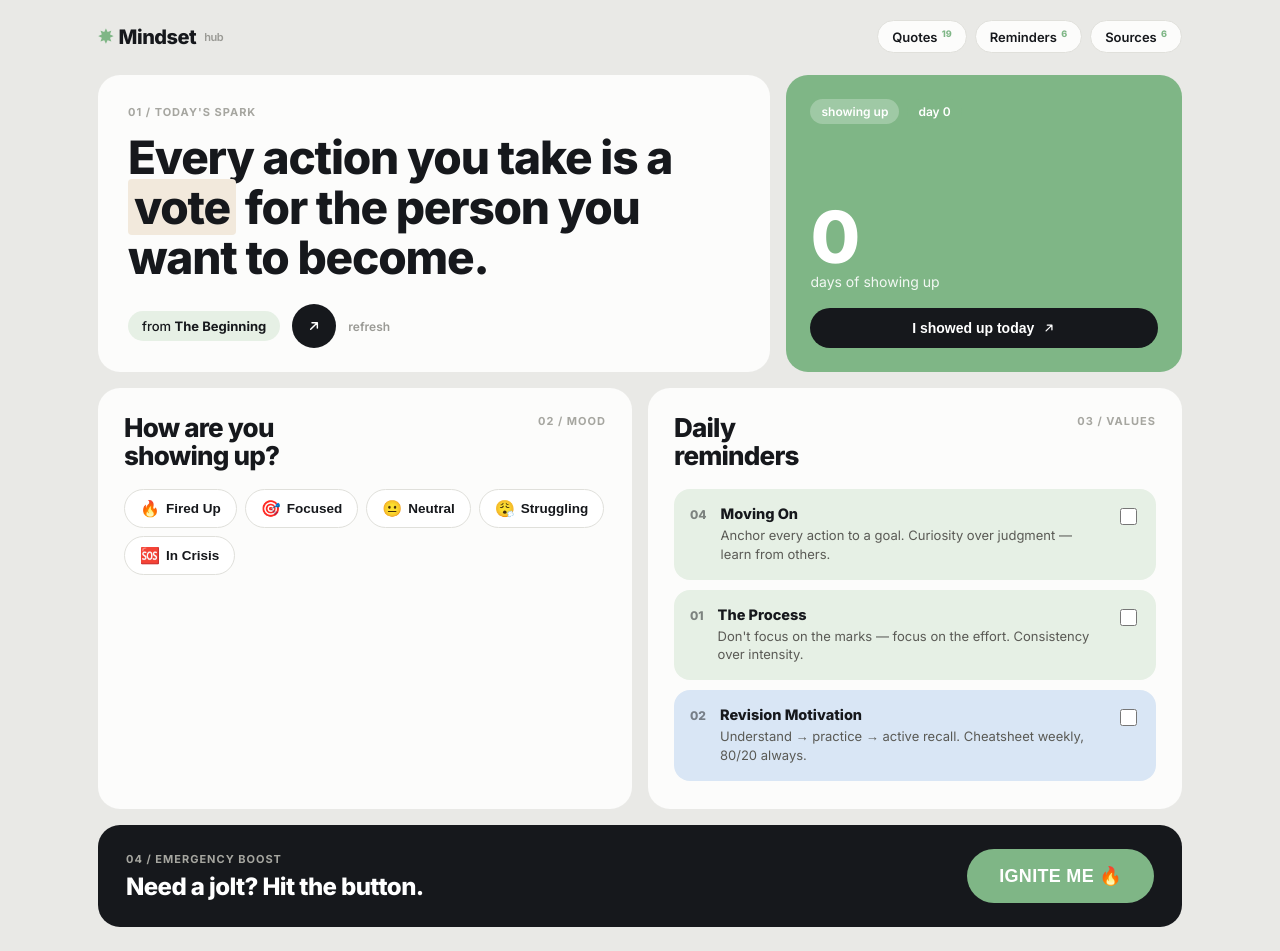
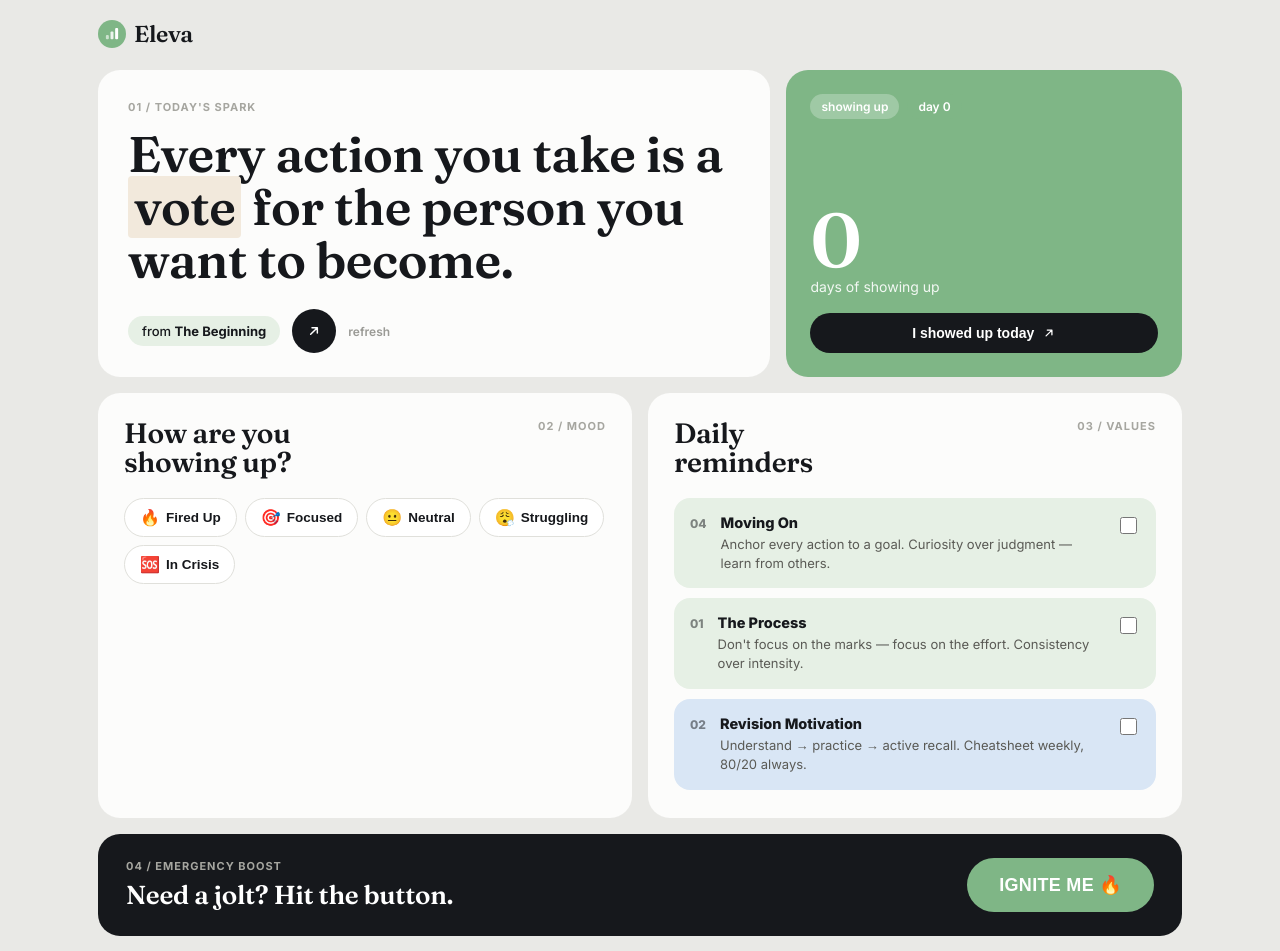
Before and after one commit to poorneshwar2/Eleva, a React (Vite) app: page / in a window 1280 px wide. Shown: the top 951 px of the page. Built offline with nearby package versions, Linux system fonts and the light colour scheme.

Commit message:
Eleva: fonts, logo, cleanup

```diff
--- a/index.html
+++ b/index.html
@@ -3,9 +3,10 @@
   <head>
     <meta charset="UTF-8" />
     <meta name="viewport" content="width=device-width, initial-scale=1.0, viewport-fit=cover" />
-    <title>Mindset Hub</title>
+    <title>Eleva</title>
     <link rel="preconnect" href="https://fonts.googleapis.com" />
-    <link href="https://fonts.googleapis.com/css2?family=Inter:wght@400;500;600;700;800;900&display=swap" rel="stylesheet" />
+    <link rel="preconnect" href="https://fonts.gstatic.com" crossorigin />
+    <link href="https://fonts.googleapis.com/css2?family=Fraunces:opsz,wght@9..144,500;9..144,600;9..144,700&family=Inter:wght@400;500;600;700;800&display=swap" rel="stylesheet" />
     <style>
       html, body, #root { margin: 0; padding: 0; background: #E9E9E6; }
     </style>
--- a/src/MindsetHub.jsx
+++ b/src/MindsetHub.jsx
@@ -1,7 +1,7 @@
 import { useState, useEffect } from "react";
 
 // ============================================================
-// MINDSET HUB — Personal Motivation Hub  (Editorial / light theme)
+// ELEVA — Personal Motivation Hub  (Editorial / light theme)
 // Visual language inspired by Creative Leaders Circle + Cereen:
 //   off-white canvas, sage accent, oversized headlines, pill chips
 //   with superscript counts, card-on-card layout, circular arrow
@@ -25,6 +25,10 @@ const CREAM = "#F2E9DC";
 const INK = "#16181C";
 const CANVAS = "#E9E9E6";
 const CARD = "#FCFCFB";
+
+// Type: Fraunces (display serif) for headlines, Inter for body/UI
+const DISPLAY = "'Fraunces', Georgia, serif";
+const BODY = "'Inter', system-ui, sans-serif";
 
 const SOURCES = [
   "Revision Motivation", "Me, Myself I", "The Process",
@@ -132,6 +136,18 @@ function Arrow({ size = 16, color = INK }) {
   );
 }
 
+// Eleva mark — Concept 3: rising bars inside a circle ("pulse")
+function ElevaMark({ size = 28 }) {
+  return (
+    <svg width={size} height={size} viewBox="0 0 32 32" fill="none" aria-hidden="true">
+      <circle cx="16" cy="16" r="16" fill={SAGE} />
+      <rect x="9" y="17" width="3.4" height="5" rx="1.2" fill="#fff" opacity="0.6" />
+      <rect x="14.3" y="13" width="3.4" height="9" rx="1.2" fill="#fff" opacity="0.85" />
+      <rect x="19.6" y="9" width="3.4" height="13" rx="1.2" fill="#fff" />
+    </svg>
+  );
+}
+
 function pickFrom(arr, exclude) {
   if (arr.length === 1) return arr[0];
   let v;
@@ -191,14 +207,9 @@ export default function MindsetHub() {
     <div style={S.root}>
       <style>{CSS}</style>
 
-      {/* NAV BAR — pill chips with superscript counts */}
+      {/* NAV BAR — Eleva mark (Concept 3: bars in a circle) */}
       <div style={S.nav}>
-        <div style={S.brand}><span style={S.brandMark}>✸</span> Mindset <span style={S.brandSub}>hub</span></div>
-        <div style={S.navChips}>
-          <span style={S.chip}>Quotes <sup style={S.sup}>{QUOTES.length}</sup></span>
-          <span style={S.chip}>Reminders <sup style={S.sup}>{REMINDERS.length}</sup></span>
-          <span style={S.chip}>Sources <sup style={S.sup}>{SOURCES.length}</sup></span>
-        </div>
+        <div style={S.brand}><ElevaMark /> Eleva</div>
       </div>
 
       {/* HERO — oversized editorial headline + spark card */}
@@ -301,10 +312,6 @@ export default function MindsetHub() {
         </div>
       )}
 
-      <div style={S.footer}>
-        Seeded strictly from your "2026 and Beyond" folder:&nbsp;
-        {SOURCES.map((s, i) => <span key={s} style={S.footChip}>{s}</span>)}
-      </div>
     </div>
   );
 }
@@ -328,10 +335,10 @@ sup { font-size: 9px; }
 `;
 
 const S = {
-  root: { background: CANVAS, minHeight: "100vh", color: INK, fontFamily: "'Inter', system-ui, sans-serif", padding: "20px 18px 36px", maxWidth: 1120, margin: "0 auto" },
+  root: { background: CANVAS, minHeight: "100vh", color: INK, fontFamily: BODY, padding: "20px 18px 36px", maxWidth: 1120, margin: "0 auto" },
 
   nav: { display: "flex", alignItems: "center", justifyContent: "space-between", marginBottom: 22, flexWrap: "wrap", gap: 12 },
-  brand: { fontWeight: 800, fontSize: 20, letterSpacing: -0.5, display: "flex", alignItems: "center", gap: 6 },
+  brand: { fontFamily: DISPLAY, fontWeight: 600, fontSize: 23, letterSpacing: -0.3, display: "flex", alignItems: "center", gap: 8 },
   brandMark: { color: SAGE, fontSize: 18 },
   brandSub: { fontSize: 11, color: "#9a9a95", fontWeight: 600, marginLeft: 2 },
   navChips: { display: "flex", gap: 8, flexWrap: "wrap" },
@@ -341,7 +348,7 @@ const S = {
   hero: { display: "grid", gridTemplateColumns: "1.7fr 1fr", gap: 16, marginBottom: 16 },
   heroLeft: { background: CARD, borderRadius: 22, padding: "30px 30px 24px" },
   tagTiny: { fontSize: 11, letterSpacing: 1, textTransform: "uppercase", color: "#a6a6a0", fontWeight: 700 },
-  headline: { fontSize: "clamp(28px, 4.2vw, 46px)", lineHeight: 1.08, fontWeight: 800, letterSpacing: -1.2, margin: "14px 0 22px" },
+  headline: { fontFamily: DISPLAY, fontSize: "clamp(30px, 4.4vw, 50px)", lineHeight: 1.06, fontWeight: 600, letterSpacing: -0.5, margin: "14px 0 22px" },
   mark: { background: CREAM, padding: "0 6px", borderRadius: 4, boxDecorationBreak: "clone", WebkitBoxDecorationBreak: "clone" },
   heroFootRow: { display: "flex", alignItems: "center", gap: 12 },
   sourceChip: { background: SAGE_SOFT, borderRadius: 999, padding: "7px 14px", fontSize: 13, fontWeight: 500 },
@@ -351,14 +358,14 @@ const S = {
   heroCard: { background: SAGE, color: "#fff", borderRadius: 22, padding: 24, display: "flex", flexDirection: "column" },
   heroCardTop: { display: "flex", gap: 8, marginBottom: "auto" },
   miniChip: { background: "rgba(255,255,255,.25)", borderRadius: 999, padding: "5px 11px", fontSize: 12, fontWeight: 600 },
-  heroCardBig: { fontSize: 72, fontWeight: 800, lineHeight: 1, marginTop: 18 },
+  heroCardBig: { fontFamily: DISPLAY, fontSize: 76, fontWeight: 600, lineHeight: 1, marginTop: 18 },
   heroCardLabel: { fontSize: 14, opacity: 0.9, marginBottom: 18 },
   pillBtn: { border: "none", borderRadius: 999, padding: "12px 18px", fontSize: 14, fontWeight: 700, cursor: "pointer", display: "flex", alignItems: "center", justifyContent: "center", gap: 8 },
 
   grid: { display: "grid", gridTemplateColumns: "1fr 1fr", gap: 16, marginBottom: 16 },
   panel: { background: CARD, borderRadius: 22, padding: "26px 26px 28px" },
   panelHead: { display: "flex", justifyContent: "space-between", alignItems: "flex-start", marginBottom: 20 },
-  panelTitle: { fontSize: 26, fontWeight: 800, letterSpacing: -0.8, lineHeight: 1.05, margin: 0 },
+  panelTitle: { fontFamily: DISPLAY, fontSize: 28, fontWeight: 600, letterSpacing: -0.3, lineHeight: 1.05, margin: 0 },
 
   moodRow: { display: "flex", flexWrap: "wrap", gap: 8 },
   moodChip: { display: "flex", alignItems: "center", gap: 6, border: "1.5px solid", borderRadius: 999, padding: "9px 15px", fontSize: 13.5, fontWeight: 600, cursor: "pointer", transition: "all .2s" },
@@ -374,7 +381,7 @@ const S = {
 
   igniteBand: { background: INK, color: "#fff", borderRadius: 22, padding: "24px 28px", display: "flex", alignItems: "center", justifyContent: "space-between", gap: 16, flexWrap: "wrap" },
   igniteText: { display: "flex", flexDirection: "column", gap: 6 },
-  igniteHeadline: { fontSize: 24, fontWeight: 800, letterSpacing: -0.6 },
+  igniteHeadline: { fontFamily: DISPLAY, fontSize: 26, fontWeight: 600, letterSpacing: -0.3 },
   igniteBtn: { background: SAGE, color: "#fff", border: "none", borderRadius: 999, padding: "16px 32px", fontSize: 18, fontWeight: 800, cursor: "pointer", letterSpacing: 0.3 },
   blastBanner: { marginTop: 12, background: CREAM, borderRadius: 18, padding: "20px 24px", fontSize: 16.5, fontWeight: 600, lineHeight: 1.5 },
 
```
